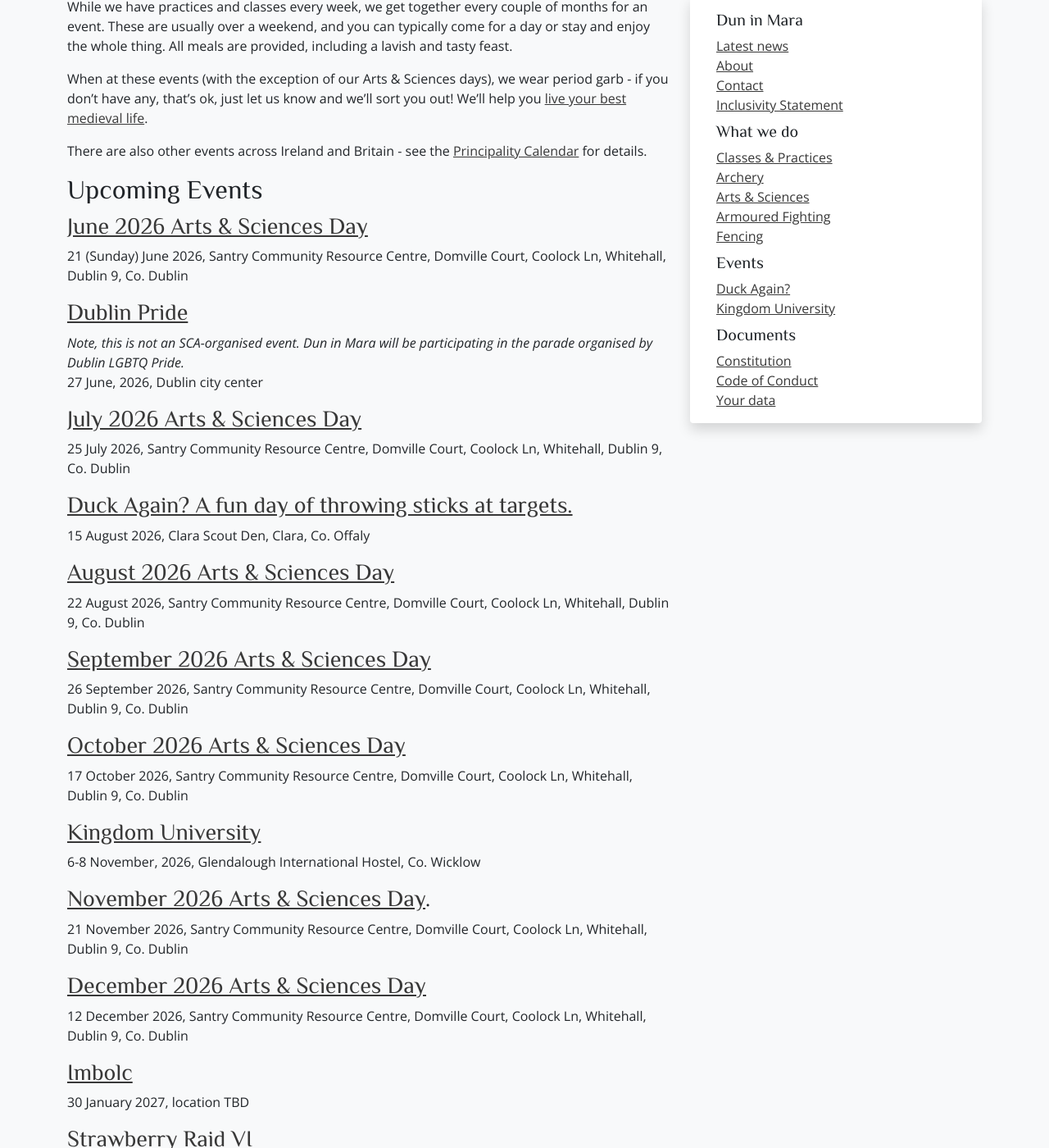
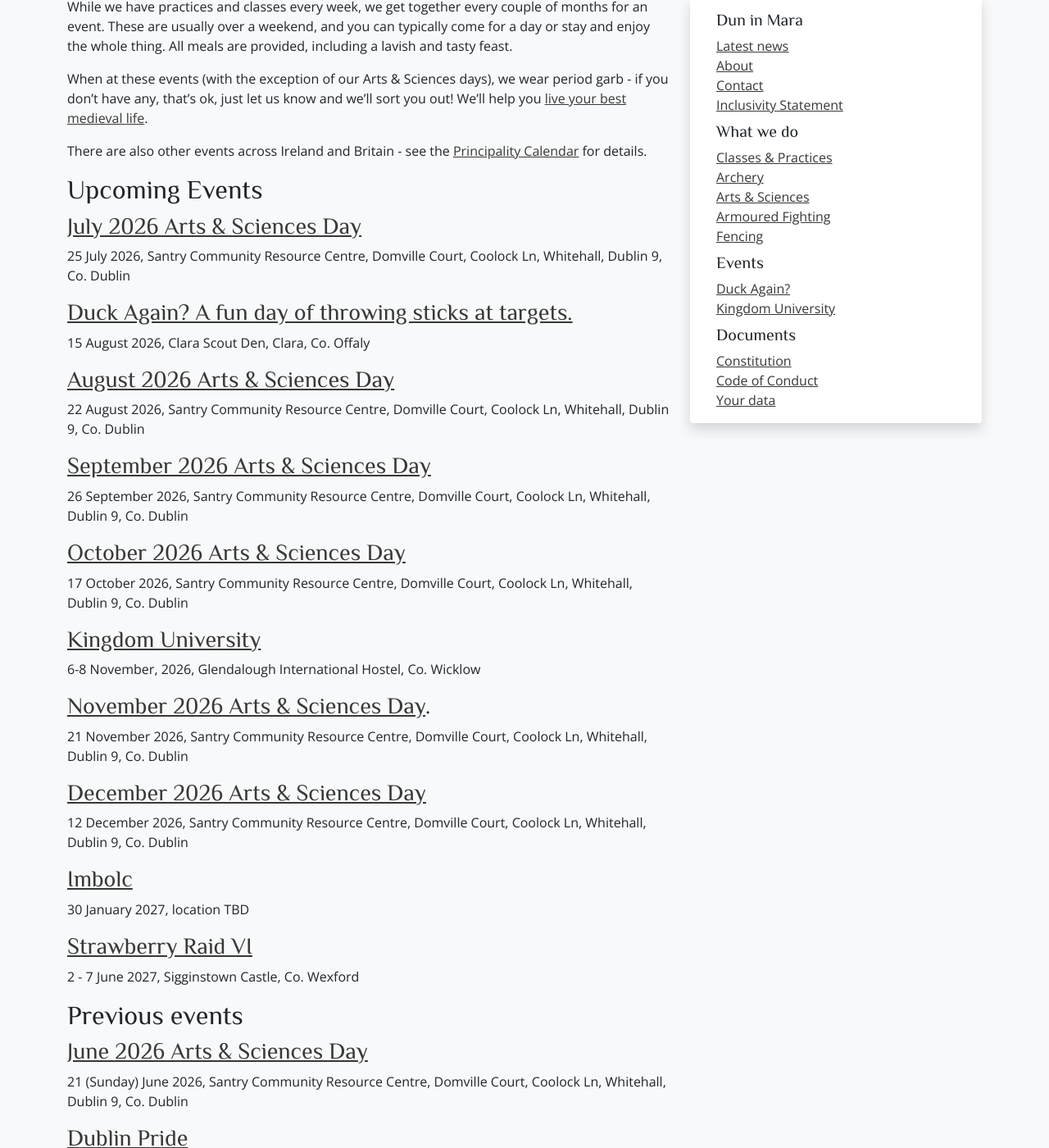
Before and after one commit to drachenwald/dun-in-mara, a Jekyll site: the page built from events/index.md, in a window 1280 px wide and 1400 px high, scrolled down 277 px. Shown: the whole window at 82% size. Built offline with Jekyll 4.4.1, drawn with Linux system fonts in a browser that asks for light colours; comment, search, counter and statistics services are not loaded; some of the changed text lies outside the part shown.

Commit message:
Updated Event index page

```diff
--- a/events/index.md
+++ b/events/index.md
@@ -9,13 +9,6 @@ There are also other events across Ireland and Britain - see the [Principality C
 
 ## Upcoming Events
 
-
-### [June 2026 Arts & Sciences Day](https://fienta.com/arts-sciences-day-188274)
-21 (Sunday) June 2026, Santry Community Resource Centre, Domville Court, Coolock Ln, Whitehall, Dublin 9, Co. Dublin
-
-### [Dublin Pride](/events/2026/pride-2026/)
-*Note, this is not an SCA-organised event. Dun in Mara will be participating in the parade organised by Dublin LGBTQ Pride.*
-27 June, 2026, Dublin city center
 
 ### [July 2026 Arts & Sciences Day](https://fienta.com/arts-sciences-day-188285)
 25 July 2026, Santry Community Resource Centre, Domville Court, Coolock Ln, Whitehall, Dublin 9, Co. Dublin
```
Also changed, not shown: other parts of events/index.md (+7 -0 lines).
